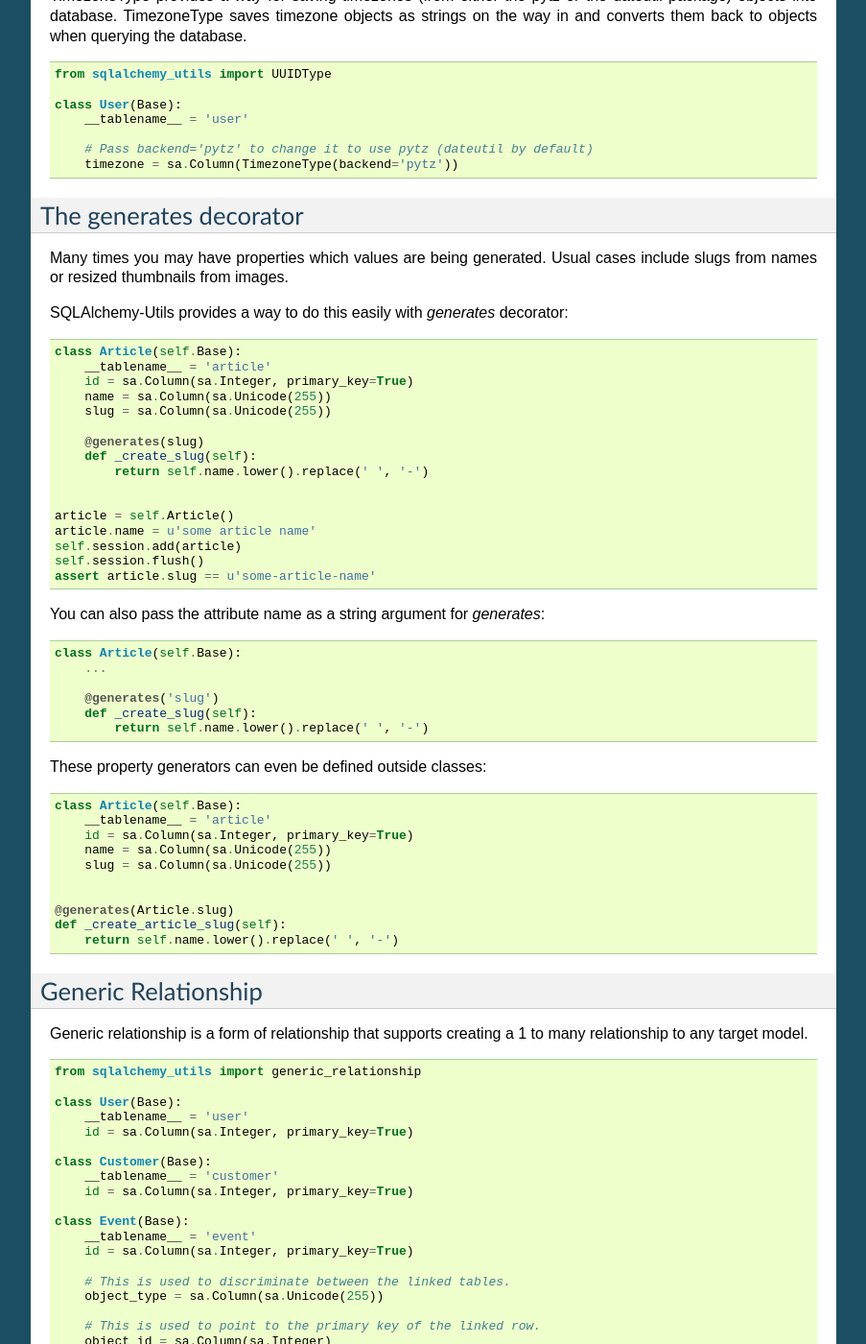
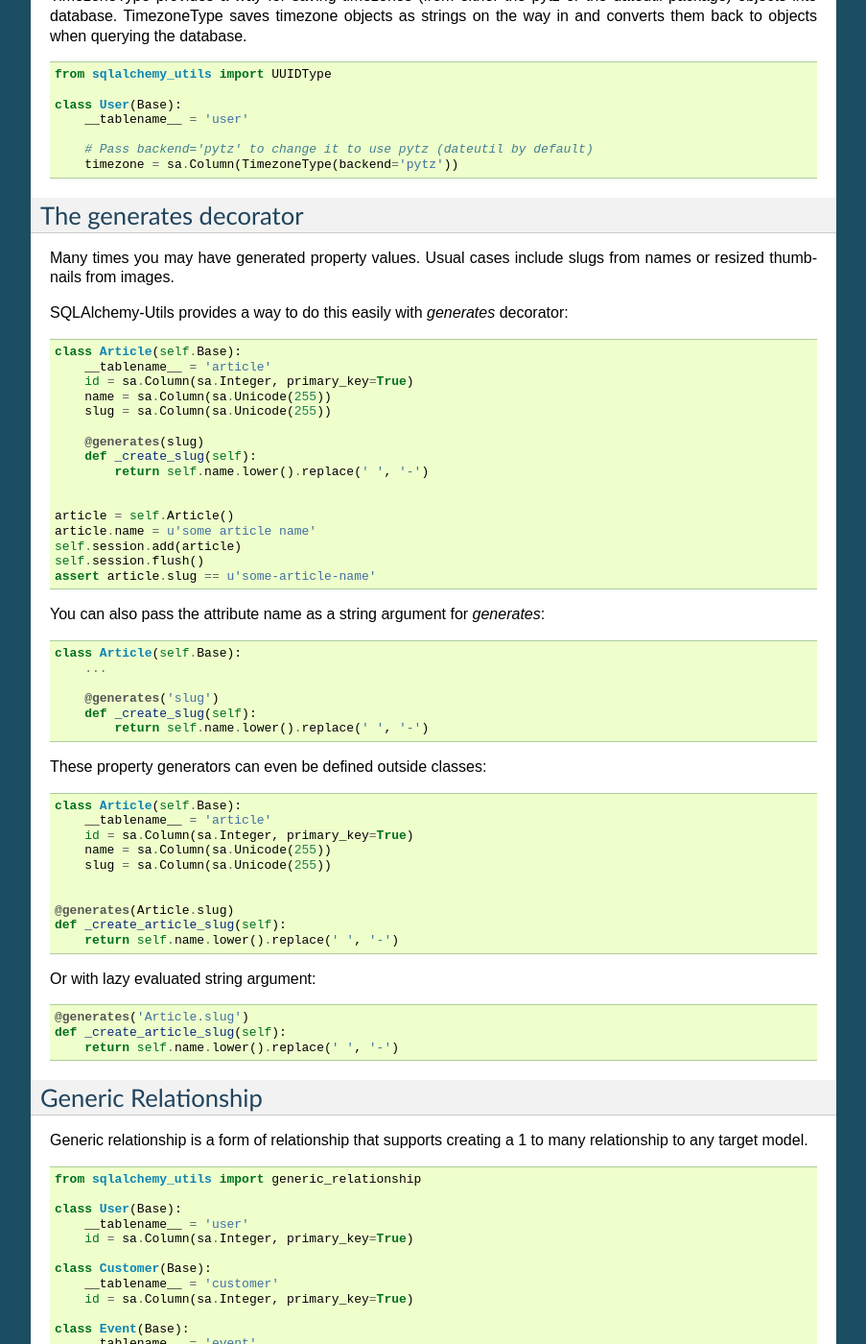
Before and after one commit to kvesteri/sqlalchemy-utils, a Sphinx documentation site: the page built from docs/index.rst, in a window 1280 px wide and 1400 px high, scrolled down 3362 px. Shown: the whole window at 96% size, without its empty margins (198-1101 px from the left). Built offline with Sphinx 7.4.7, drawn with Linux system fonts in a browser that asks for light colours.

Commit message:
Added one more example for generates

```diff
--- a/docs/index.rst
+++ b/docs/index.rst
@@ -248,7 +248,7 @@ TimezoneType saves timezone objects as strings on the way in and converts them b
 The generates decorator
 -----------------------
 
-Many times you may have properties which values are being generated. Usual cases include slugs from names or resized thumbnails from images.
+Many times you may have generated property values. Usual cases include slugs from names or resized thumbnails from images.
 
 SQLAlchemy-Utils provides a way to do this easily with `generates` decorator:
 
@@ -298,6 +298,16 @@ These property generators can even be defined outside classes:
 
 
     @generates(Article.slug)
+    def _create_article_slug(self):
+        return self.name.lower().replace(' ', '-')
+
+
+Or with lazy evaluated string argument:
+
+::
+
+
+    @generates('Article.slug')
     def _create_article_slug(self):
         return self.name.lower().replace(' ', '-')
 
```
